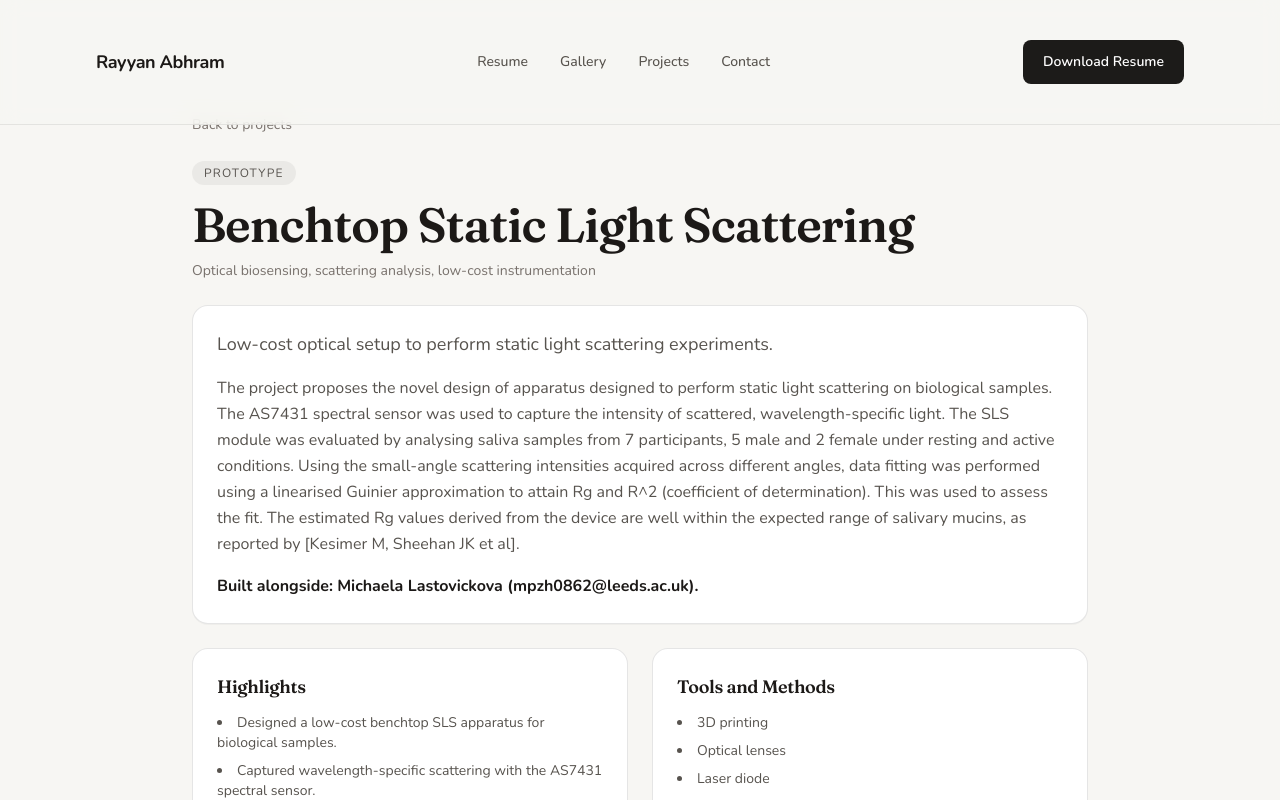
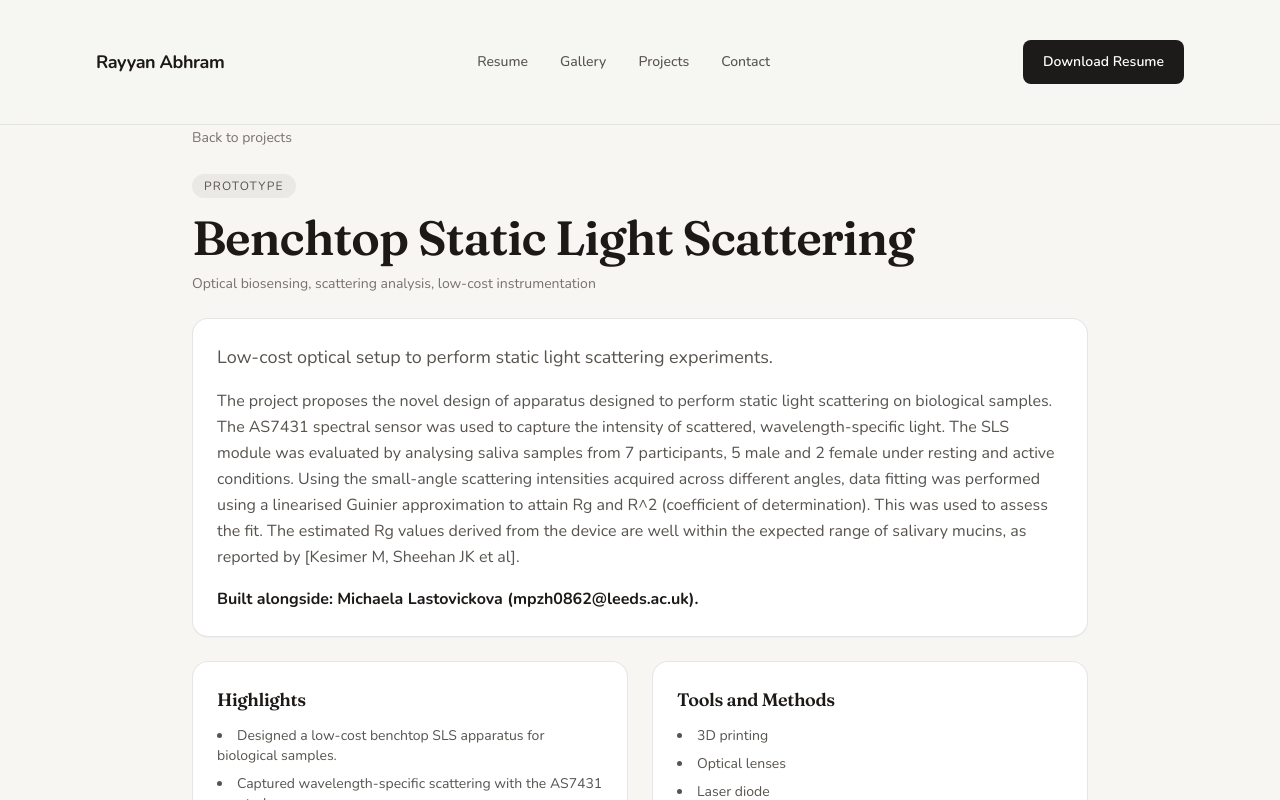
Before and after one commit to raytriestodostuff/website, a Next.js app: page /projects/benchtop-static-light-scattering in a window 1280 px wide. Shown: the top 800 px of the page. Built offline with nearby package versions, Linux system fonts and the light colour scheme.

Commit message:
Refine nav hover reveal and spacing

```diff
--- a/app/page.tsx
+++ b/app/page.tsx
@@ -9,7 +9,7 @@ export default function Home() {
   return (
     <main className="relative">
       {/* Navigation */}
-      <Navigation />
+      <Navigation revealOnHover={false} />
 
       {/* Page Sections */}
       <Hero />
--- a/app/projects/[slug]/page.tsx
+++ b/app/projects/[slug]/page.tsx
@@ -33,7 +33,7 @@ export default function ProjectPage({ params }: ProjectPageProps) {
       <section className="pt-28 pb-16 px-6">
         <div className="max-w-4xl mx-auto">
           <div className="space-y-6">
-            <Link href="/projects" className="text-sm text-stone-500 hover:text-stone-900">
+            <Link href="/projects" className="text-sm text-stone-500 hover:text-stone-900 mt-4 inline-block">
               Back to projects
             </Link>
             <div>
--- a/app/projects/page.tsx
+++ b/app/projects/page.tsx
@@ -22,7 +22,7 @@ export default function ProjectsPage() {
 
   return (
     <main className="relative">
-      <Navigation />
+      <Navigation revealOnHover />
 
       <section className="pt-28 pb-16 px-6">
         <div className="max-w-5xl mx-auto">
--- a/components/Navigation.tsx
+++ b/components/Navigation.tsx
@@ -5,10 +5,16 @@ import Link from 'next/link'
 import { usePathname } from 'next/navigation'
 import { motion, AnimatePresence } from 'framer-motion'
 
-export default function Navigation() {
+type NavigationProps = {
+  revealOnHover?: boolean
+}
+
+export default function Navigation({ revealOnHover = true }: NavigationProps) {
   const pathname = usePathname()
   const [isScrolled, setIsScrolled] = useState(false)
   const [isHidden, setIsHidden] = useState(false)
+  const [hoverEnabled, setHoverEnabled] = useState(false)
+  const [isHovering, setIsHovering] = useState(false)
   const [mobileMenuOpen, setMobileMenuOpen] = useState(false)
   const lastScrollY = useRef(0)
 
@@ -17,6 +23,18 @@ export default function Navigation() {
       setIsHidden(false)
     }
   }, [mobileMenuOpen])
+
+  useEffect(() => {
+    if (!revealOnHover) {
+      return
+    }
+
+    const media = window.matchMedia('(hover: hover) and (pointer: fine)')
+    const updateMatch = () => setHoverEnabled(media.matches)
+    updateMatch()
+    media.addEventListener('change', updateMatch)
+    return () => media.removeEventListener('change', updateMatch)
+  }, [revealOnHover])
 
   useEffect(() => {
     const handleScroll = () => {
@@ -45,15 +63,47 @@ export default function Navigation() {
     { href: `${homePrefix}#contact`, label: 'Contact' },
   ]
 
+  const hoverMode = revealOnHover && hoverEnabled
+  const shouldHide = revealOnHover ? (hoverMode ? !isHovering && !mobileMenuOpen : isHidden) : false
+  const transitionDuration = revealOnHover ? (shouldHide ? 0.45 : 0.15) : 0.2
+  const initialState = revealOnHover ? { y: -100, opacity: 0 } : { y: 0, opacity: 1 }
+  const hoverZone = 220
+
+  useEffect(() => {
+    if (!hoverMode) {
+      return
+    }
+
+    const handleMove = (event: MouseEvent) => {
+      if (mobileMenuOpen) {
+        setIsHovering(true)
+        return
+      }
+      setIsHovering(event.clientY <= hoverZone)
+    }
+
+    window.addEventListener('mousemove', handleMove, { passive: true })
+    return () => window.removeEventListener('mousemove', handleMove)
+  }, [hoverMode, hoverZone, mobileMenuOpen])
+
   return (
-    <motion.nav
-      initial={{ y: -100 }}
-      animate={{ y: isHidden ? -140 : 0 }}
-      transition={{ duration: 0.25 }}
-      className={`fixed top-0 left-0 right-0 z-50 nav-surface transition-all duration-300 ${
-        isScrolled ? 'py-5' : 'py-7'
-      }`}
-    >
+    <>
+      <motion.nav
+        initial={initialState}
+        animate={{ y: shouldHide ? -140 : 0, opacity: shouldHide ? 0 : 1 }}
+        transition={{ duration: transitionDuration }}
+        onMouseEnter={() => setIsHovering(true)}
+        onMouseLeave={() => setIsHovering(false)}
+        onFocusCapture={() => setIsHovering(true)}
+        onBlurCapture={(event) => {
+          if (!event.currentTarget.contains(event.relatedTarget as Node)) {
+            setIsHovering(false)
+          }
+        }}
+        className={`fixed top-0 left-0 right-0 z-50 nav-surface transition-all duration-300 ${
+          isScrolled ? 'py-5' : 'py-7'
+        } ${shouldHide ? 'pointer-events-none' : 'pointer-events-auto'}`}
+      >
       <div className="max-w-6xl mx-auto px-6">
         <div className="px-2 py-3">
           <div className="flex items-center justify-between">
@@ -149,6 +199,7 @@ export default function Navigation() {
           </AnimatePresence>
         </div>
       </div>
-    </motion.nav>
+      </motion.nav>
+    </>
   )
 }
```
